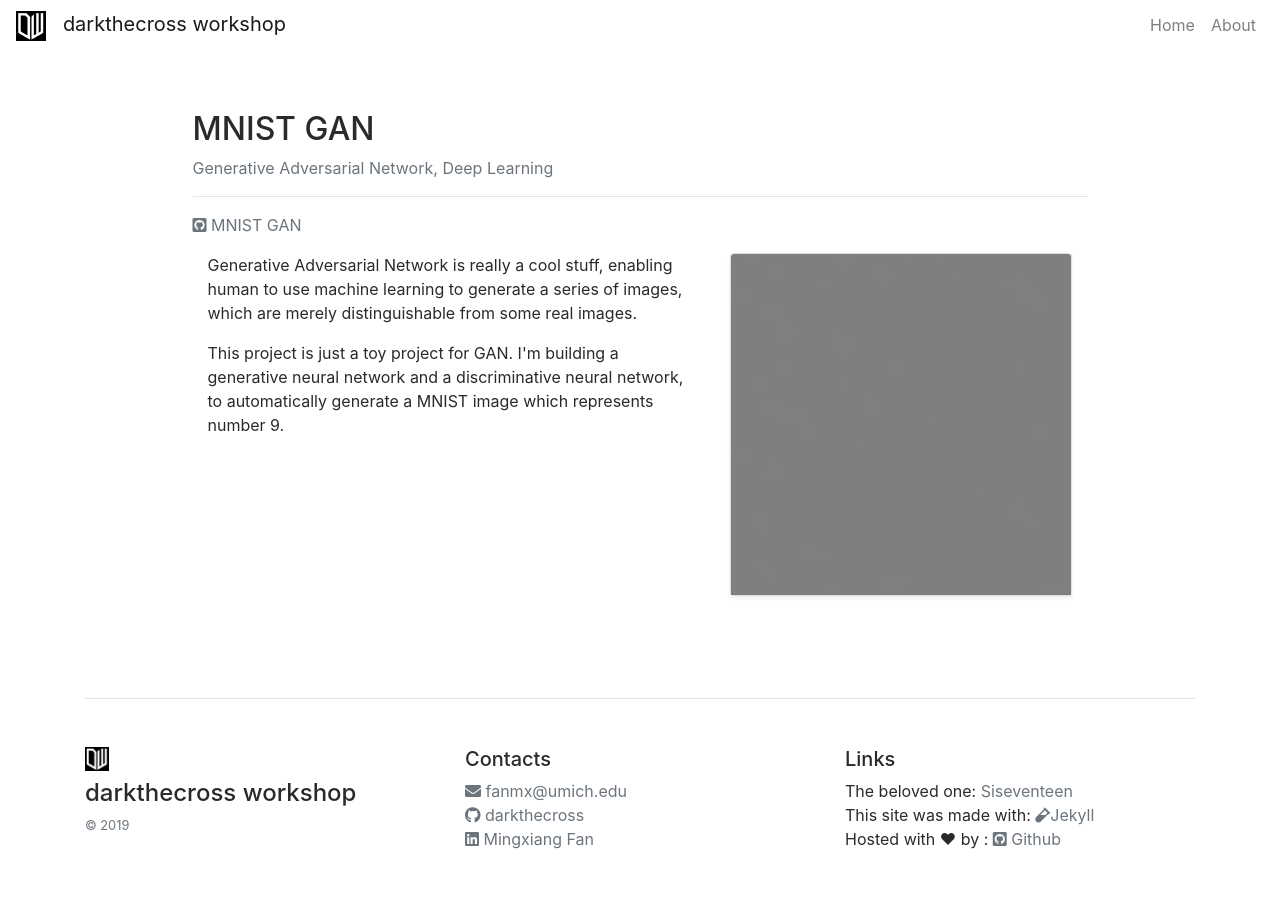
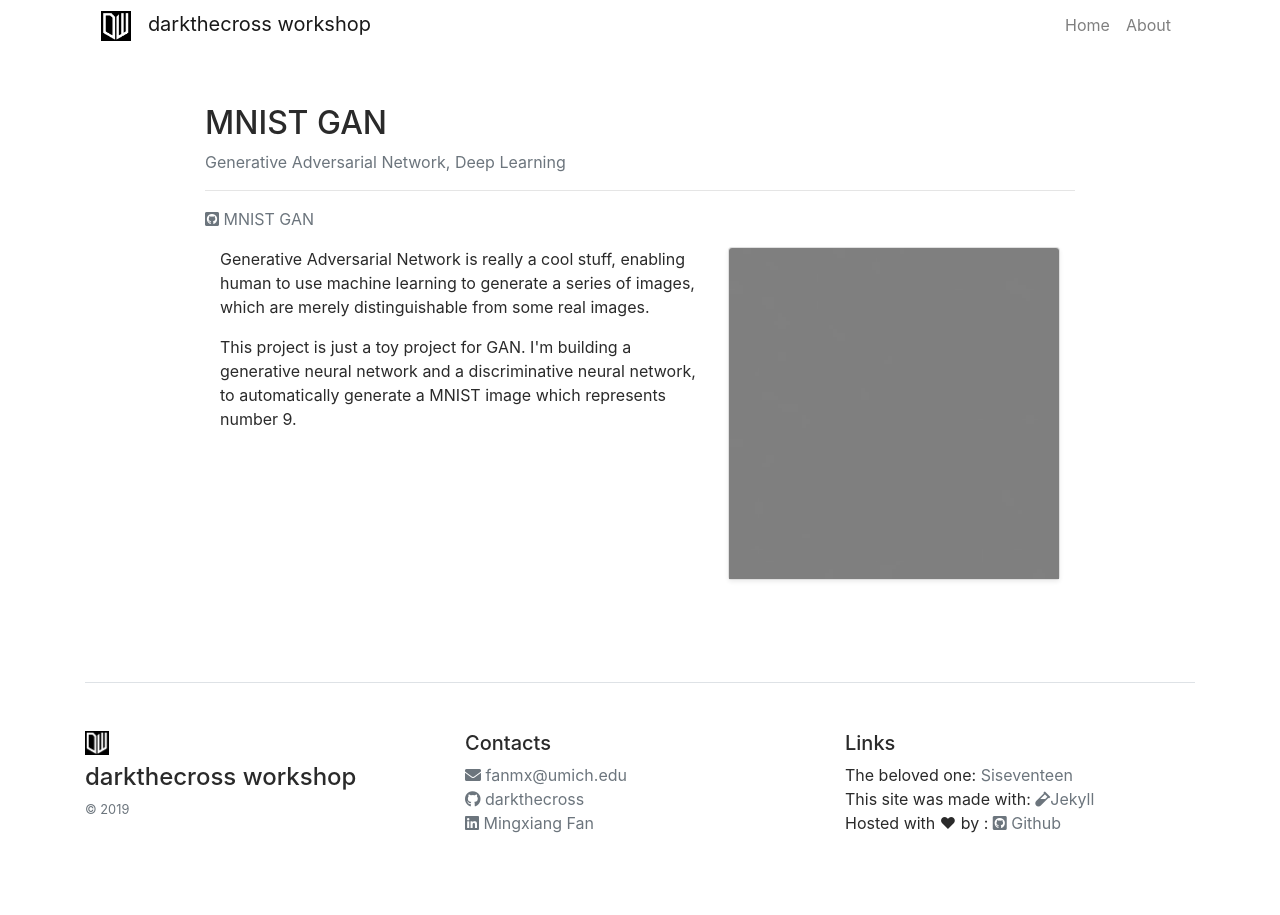
Before and after one commit to darkthecross/darkthecross.github.io, a Jekyll site: the page built from _posts/2019-07-25-mnist_gan.html, in a window 1280 px wide. Built offline with Jekyll 4.4.1, drawn with Linux system fonts in a browser that asks for light colours; nearby versions of some CDN libraries.

Commit message:
Minor on header, remove animation

```diff
--- a/_includes/header.html
+++ b/_includes/header.html
@@ -1,4 +1,4 @@
-<nav class="navbar navbar-expand-sm fixed-top navbar-light mb-4 flex-row" id="nav-bar">
+<nav class="navbar navbar-expand-sm navbar-light mb-4 flex-row" id="nav-bar">
 
   <div class="navbar-brand w-100 ml-0 mr-auto">
   {%- assign ti = site.static_files | where: "name", "favicon.png" -%}
--- a/_layouts/default.html
+++ b/_layouts/default.html
@@ -1,13 +1,15 @@
 <!DOCTYPE html>
 <html lang="{{ page.lang | default: site.lang | default: "en" }}">
 {%- include head.html -%}
+
 <body>
-  {%- include header.html -%}
-  <main role="main">
-    {{ content }}
-  </main>
   <div class="container">
+    {%- include header.html -%}
+    <main role="main">
+      {{ content }}
+    </main>
     {%- include footer.html -%}
   </div>
 </body>
+
 </html>
--- a/_layouts/index.html
+++ b/_layouts/index.html
@@ -3,7 +3,7 @@ layout: default
 ---
 
 <!-- Title image -->
-<div class="container pt-5 mt-5 pb-3">
+<div class="container pt-3 pb-3">
     <h3> {{ site.title }} </h3>
     <p> --<a href="/about/">Mingxiang</a>'s Projects </p>
 </div>
--- a/assets/default.css
+++ b/assets/default.css
@@ -1,7 +1,6 @@
 /* Move down the main contents of the page to leave space for navbar */
 .post-container {
     padding: 30px;
-    margin-top: 80px;
 }
 
 .index-container {
--- a/assets/default.js
+++ b/assets/default.js
@@ -2,6 +2,7 @@
 
 // Navbar animation
 
+/*
 function showNav() {
     document.getElementById('nav-bar').classList.remove('nav-hidden');
     document.getElementById('nav-bar').classList.add('nav-show');
@@ -23,6 +24,7 @@ document.addEventListener('scroll', function () {
     }
     lastScrollPos = currScrollPos;
 });
+*/
 
 // Project cards action
 
```
